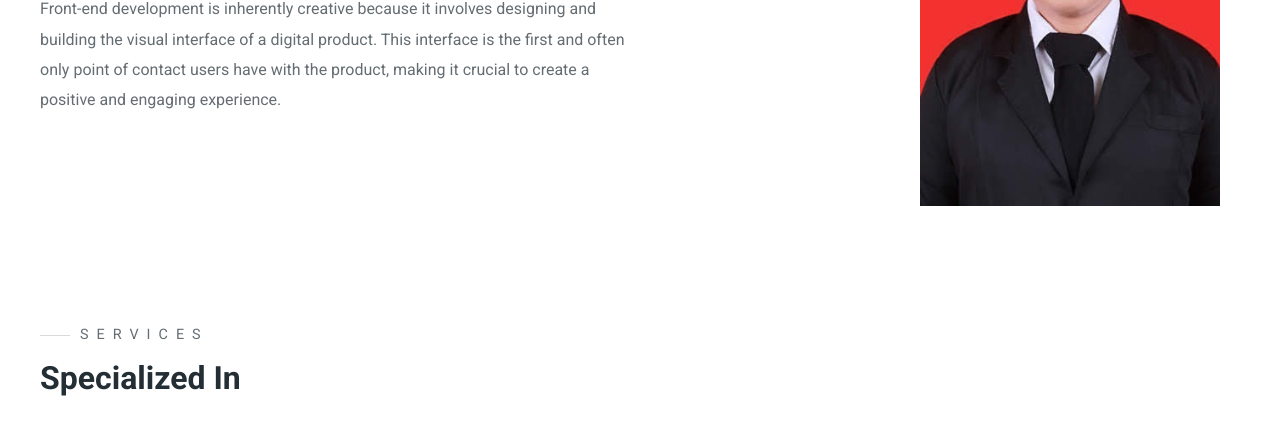
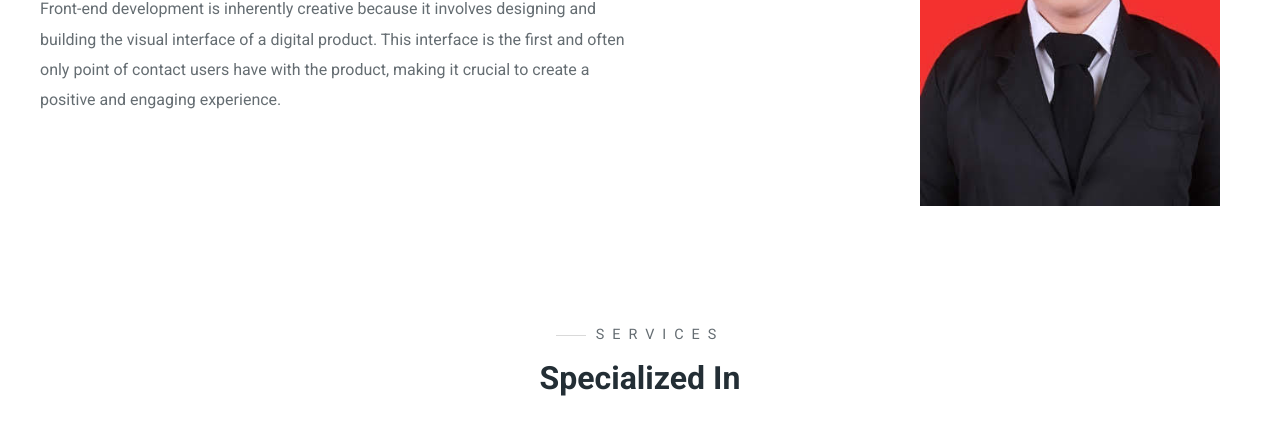
Before and after one commit to LotuS16/porto, a plain HTML site: page index.html in a window 1280 px wide. Shown: the part 507-952 px from the top of the page. Drawn offline with Linux system fonts and the light colour scheme.

Commit message:
repair the service title to center

```diff
--- a/styles/style.css
+++ b/styles/style.css
@@ -178,13 +178,12 @@ nav ul li a {
 #service{
     background-color: var(--secondaryBackgroundColor);
     padding: var(--sectionPadding);
-
 }
 
-.service .pre-title{
+.services .pre-title{
     margin: 0 auto;
 }
 
 .services-title{
-
+    text-align: center;
 }
```
